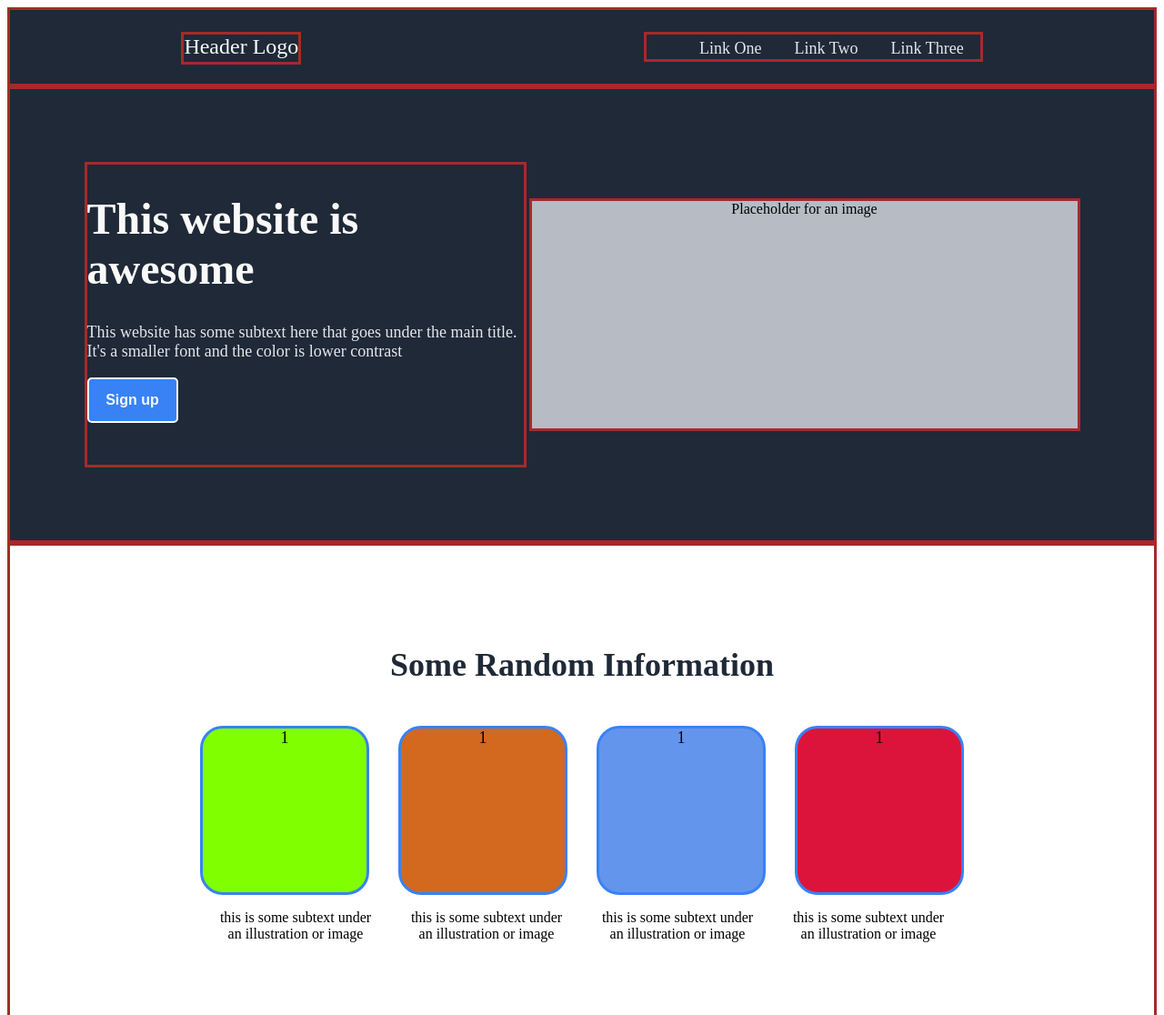
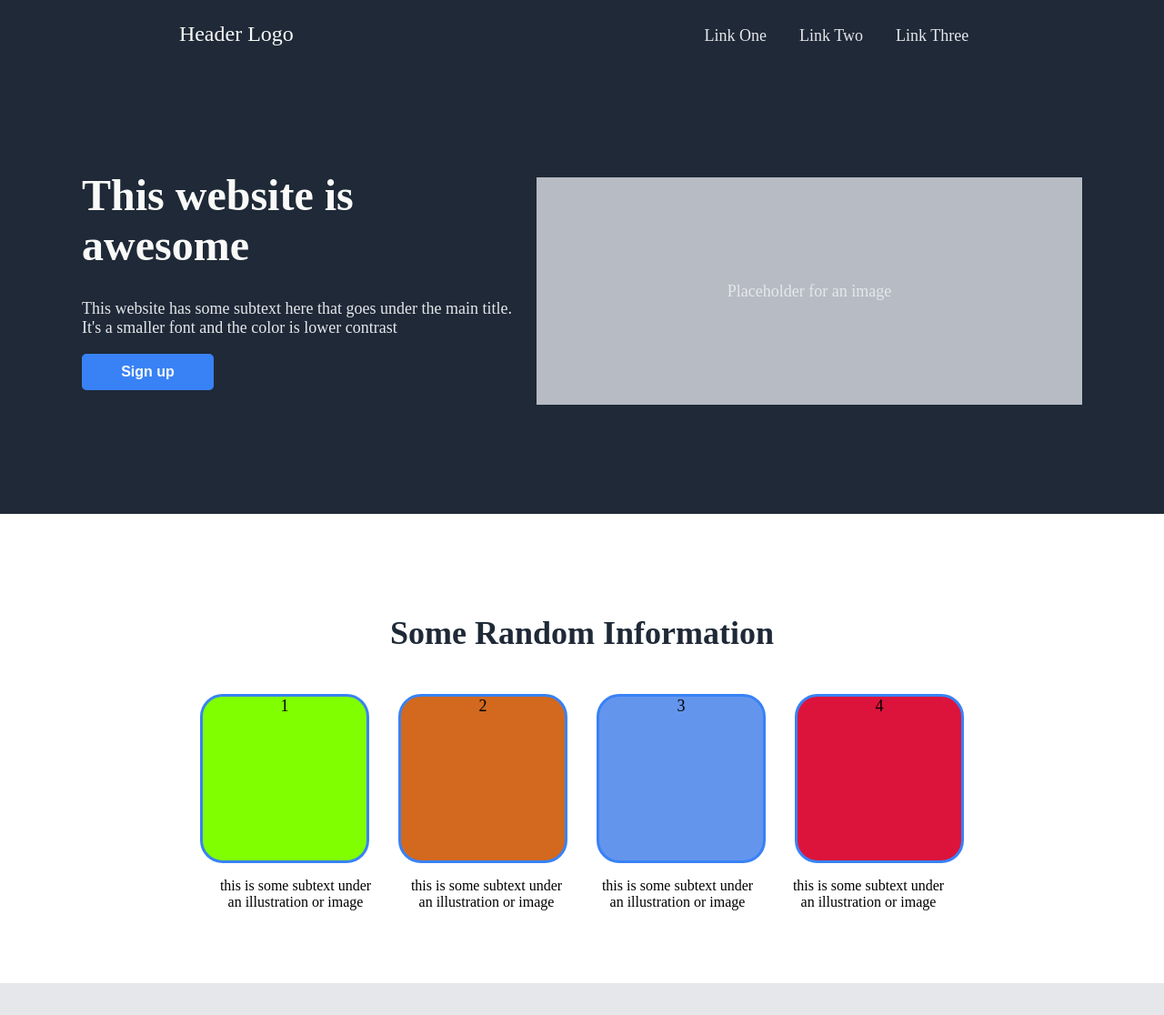
Before and after one commit to ct2k/landing-page, a plain HTML site: page index.html in a window 1280 px wide. Shown: the top 1116 px of the page at 91% size. Drawn offline with Linux system fonts and the light colour scheme.

Commit message:
brown borders commented out. body margin set to 0 to remove white outline

```diff
--- a/css.css
+++ b/css.css
@@ -4,6 +4,7 @@ body {
     display: flex;
     flex-direction: column;
     height: 100vh;
+    margin: 0px;
 
 
 }
@@ -13,8 +14,8 @@ body {
     justify-content: space-around;
     align-items:baseline;
     flex: 1;
-    border:brown;
-    border-style: solid;
+    /* border:brown;
+    border-style: solid; */
     margin-top: 0px;
     background-color: #1F2937;
     font-size: 24px;
@@ -23,8 +24,8 @@ body {
 
 .headerleft {
         display: flex;
-        border:brown;
-        border-style: solid;
+        /* border:brown;
+        border-style: solid; */
         height: 30px;
 }
 
@@ -44,21 +45,21 @@ a {
 ul {
     display: flex;
 
-    border:brown;
-    border-style: solid;
+    /* border:brown;
+    border-style: solid; */
 
 }
 
 button {
-    border-color: #F9FAF8;
+    border-color: #3882f6;
     border-style: solid;
     border-radius: 5px;
     background-color: #3882f6;
     color: #F9FAF8;
     font-weight: bold;
     font-size: 16px;
-    width: 100px;
-    height: 50px;
+    width: 145px;
+    height: 40px;
 }
 
 
@@ -66,28 +67,30 @@ button {
     display: flex;
     justify-content: space-around;
     align-items: center;
-    border:brown;
-    border-style: solid;
+    /* border:brown;
+    border-style: solid; */
     background-color: #1F2937;
     padding: 80px;
 
 }
 
 .belowleft {
-    border:brown;
-    border-style: solid;
+    /* border:brown;
+    border-style: solid; */
     width: 480px;
     height: 330px;
 
 }
 
 .belowright {
-    border:brown;
-    border-style: solid;
-    text-align: center;
+    /* border:brown;
+    border-style: solid; */
     width: 600px;
     height: 250px;
     background-color: #b7bbc4;
+    display: flex;
+    justify-content: center;
+    align-items: center;
 }
 
 h1 {
@@ -105,13 +108,10 @@ p {
     display: flex;
     justify-content: center;
     align-items: center;
-    border:brown;
-    border-style: solid;
+    /* border:brown;
+    border-style: solid; */
     padding: 5rem;
     flex-direction: column;
-
-
-
 }
 
 h2 {
@@ -158,10 +158,10 @@ h2 {
     display: flex;
     justify-content: center;
     align-items: center;
-    border:brown;
-    border-style: solid;
+    /* border:brown;
+    border-style: solid; */
     background: #E5E7EB;
-    padding: 3rem;
+    padding: 5rem;
 
 
 }
@@ -179,20 +179,16 @@ h2 {
     display: flex;
     padding-top: 11rem;
 
-
-
 }
 
 .cta {
     display: flex;
     justify-content: center;
-    border:brown;
-    border-style: solid;
+    /* border:brown;
+    border-style: solid; */
     padding: 6rem;
 
-
 }
-
 
 .cta1 {
     background-color: #3882f6;
@@ -211,17 +207,16 @@ h2 {
     margin-left: 16rem;
     width: 145px;
     height: 40px;
+    border-color: #F9FAF8;
 }
-
-
 
 .footer {
     display: flex;
     justify-content: center;
     align-items: center;
     flex: 1;
-    border:brown;
-    border-style: solid;
+    /* border:brown;
+    border-style: solid; */
     background-color: #1F2937;
     padding: 25px;
     color: #E5E7EB;
--- a/index.html
+++ b/index.html
@@ -27,16 +27,16 @@
             <button>Sign up</button>
         </div>
         <div class="belowright">
-            Placeholder for an image
+            <p class="placeholder">Placeholder for an image</p>
         </div>
     </div>
     <div class="mainbody">
         <h2>Some Random Information</h2>
         <div class="imageflex">
             <div class="image image1">1</div>
-            <div class="image image2">1</div>
-            <div class="image image3">1</div>
-            <div class="image image4">1</div>
+            <div class="image image2">2</div>
+            <div class="image image3">3</div>
+            <div class="image image4">4</div>
         </div>
         <div class="textflex">
             <div class=text>this is some subtext under an illustration or image</div>
```
